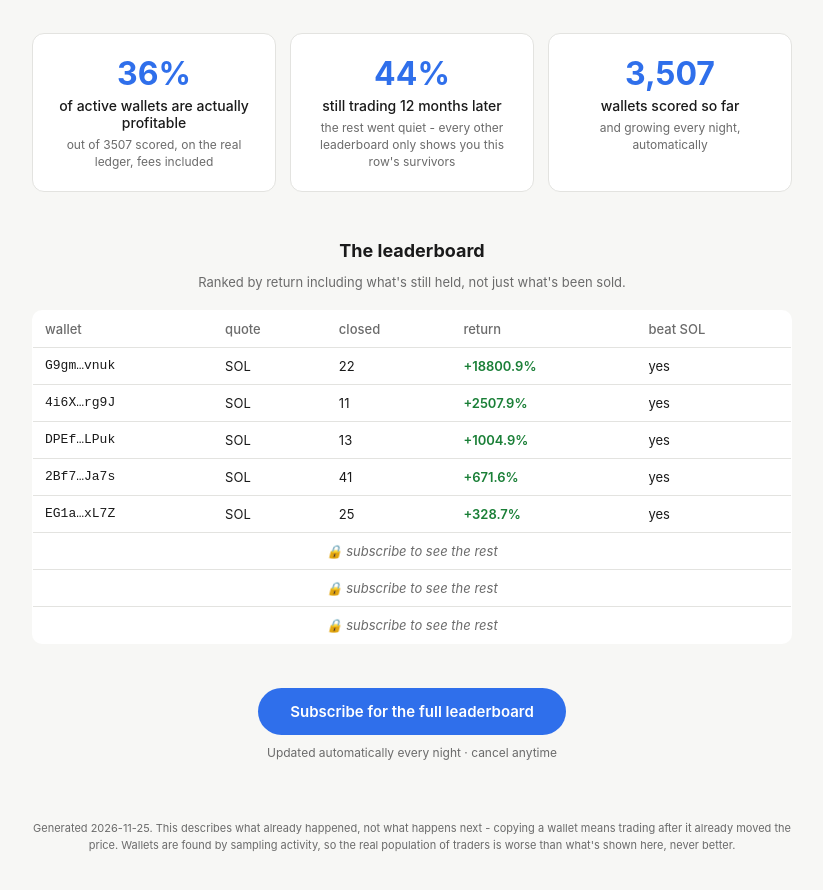
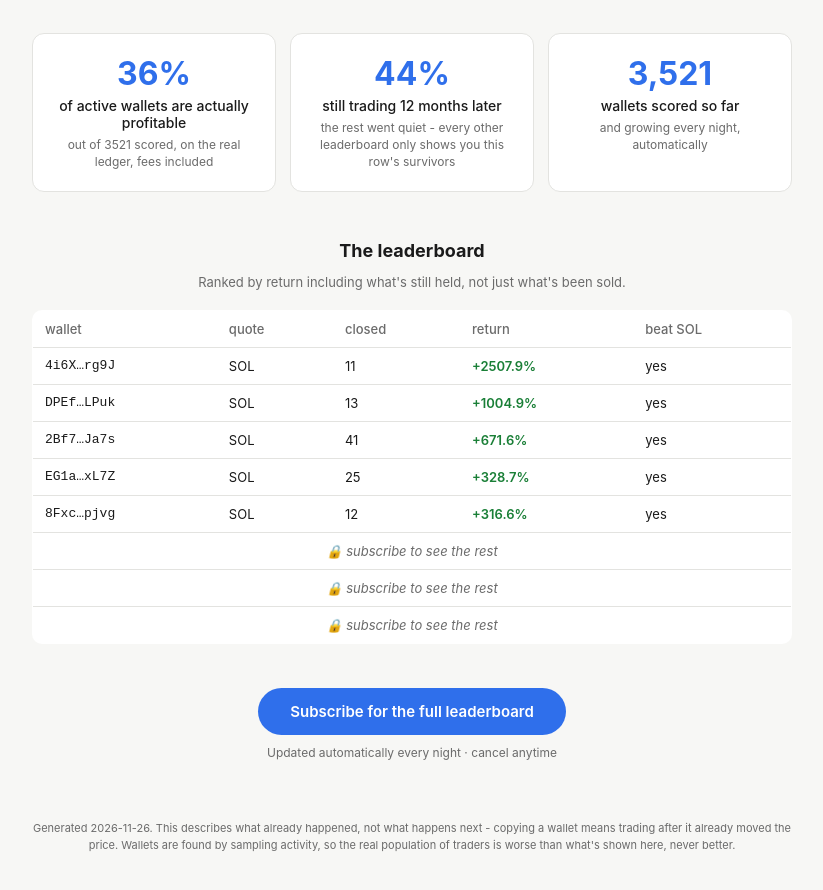
Before and after one commit to 2sdayy/base-rate, a plain HTML site: page index.html in a window 1280 px wide. Shown: the part 282-1172 px from the top of the page, without its empty margins (228-1051 px from the left). Drawn offline with Linux system fonts and the light colour scheme.

Commit message:
Nightly data refresh - 2026-11-26

```diff
--- a/index.html
+++ b/index.html
@@ -51,13 +51,13 @@
   <div class="hero"><div class="hero-card">
           <div class="hero-stat">36%</div>
           <div class="hero-label">of active wallets are actually profitable</div>
-          <div class="hero-sub">out of 3507 scored, on the real ledger, fees included</div>
+          <div class="hero-sub">out of 3521 scored, on the real ledger, fees included</div>
         </div><div class="hero-card">
           <div class="hero-stat">44%</div>
           <div class="hero-label">still trading 12 months later</div>
           <div class="hero-sub">the rest went quiet - every other leaderboard only shows you this row's survivors</div>
         </div><div class="hero-card">
-          <div class="hero-stat">3,507</div>
+          <div class="hero-stat">3,521</div>
           <div class="hero-label">wallets scored so far</div>
           <div class="hero-sub">and growing every night, automatically</div>
         </div></div>
@@ -67,7 +67,7 @@
 
     <table class="preview">
       <tr><th>wallet</th><th>quote</th><th>closed</th><th>return</th><th>beat SOL</th></tr>
-      <tr><td class="mono">G9gm…vnuk</td><td>SOL</td><td>22</td><td class="pos">+18800.9%</td><td>yes</td></tr><tr><td class="mono">4i6X…rg9J</td><td>SOL</td><td>11</td><td class="pos">+2507.9%</td><td>yes</td></tr><tr><td class="mono">DPEf…LPuk</td><td>SOL</td><td>13</td><td class="pos">+1004.9%</td><td>yes</td></tr><tr><td class="mono">2Bf7…Ja7s</td><td>SOL</td><td>41</td><td class="pos">+671.6%</td><td>yes</td></tr><tr><td class="mono">EG1a…xL7Z</td><td>SOL</td><td>25</td><td class="pos">+328.7%</td><td>yes</td></tr>
+      <tr><td class="mono">4i6X…rg9J</td><td>SOL</td><td>11</td><td class="pos">+2507.9%</td><td>yes</td></tr><tr><td class="mono">DPEf…LPuk</td><td>SOL</td><td>13</td><td class="pos">+1004.9%</td><td>yes</td></tr><tr><td class="mono">2Bf7…Ja7s</td><td>SOL</td><td>41</td><td class="pos">+671.6%</td><td>yes</td></tr><tr><td class="mono">EG1a…xL7Z</td><td>SOL</td><td>25</td><td class="pos">+328.7%</td><td>yes</td></tr><tr><td class="mono">8Fxc…pjvg</td><td>SOL</td><td>12</td><td class="pos">+316.6%</td><td>yes</td></tr>
       <tr class="locked"><td colspan=5>🔒 subscribe to see the rest</td></tr><tr class="locked"><td colspan=5>🔒 subscribe to see the rest</td></tr><tr class="locked"><td colspan=5>🔒 subscribe to see the rest</td></tr>
     </table>
 
@@ -78,7 +78,7 @@
   </div>
 
   <footer>
-    Generated 2026-11-25. This describes what already happened, not what happens
+    Generated 2026-11-26. This describes what already happened, not what happens
     next - copying a wallet means trading after it already moved the price.
     Wallets are found by sampling activity, so the real population of traders
     is worse than what's shown here, never better.
```
Also changed, not shown: members.html (+2 -2 lines).
